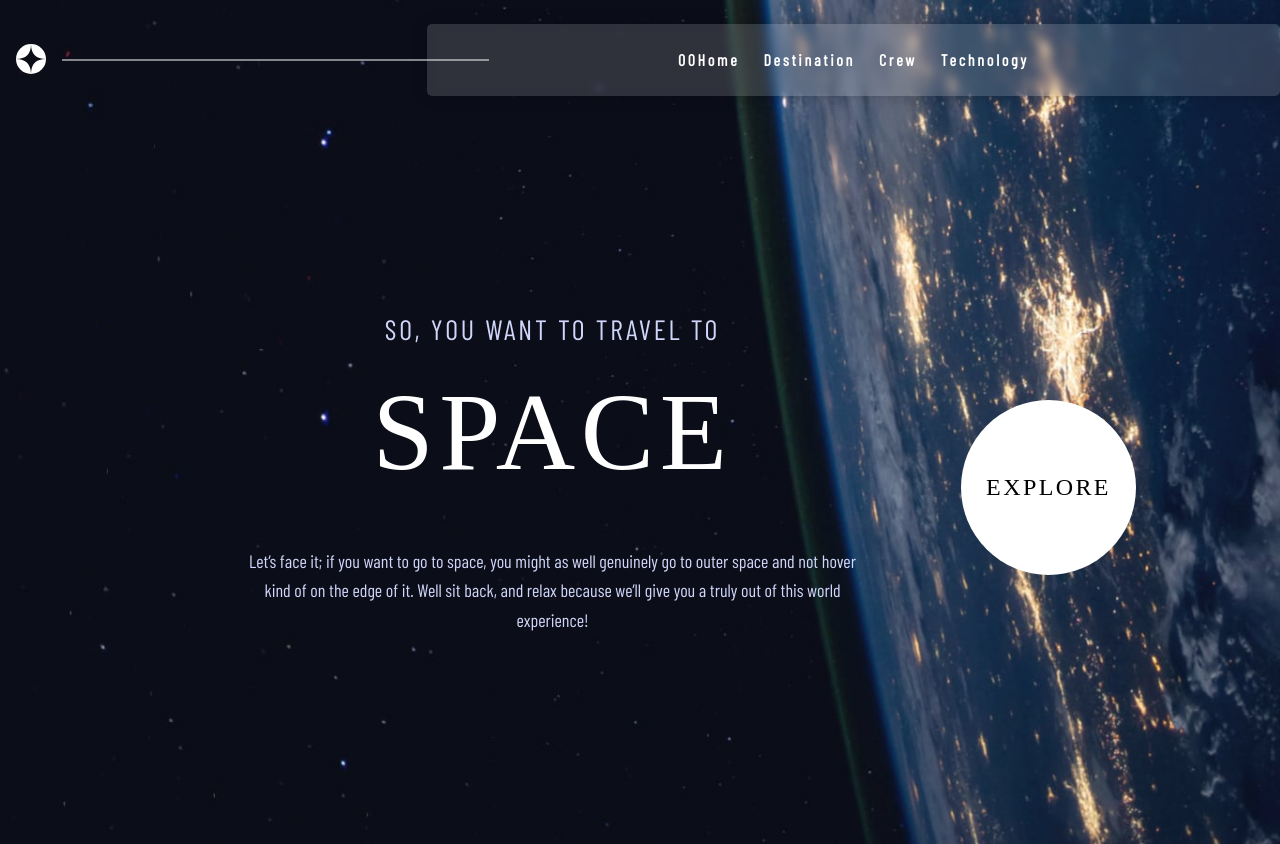
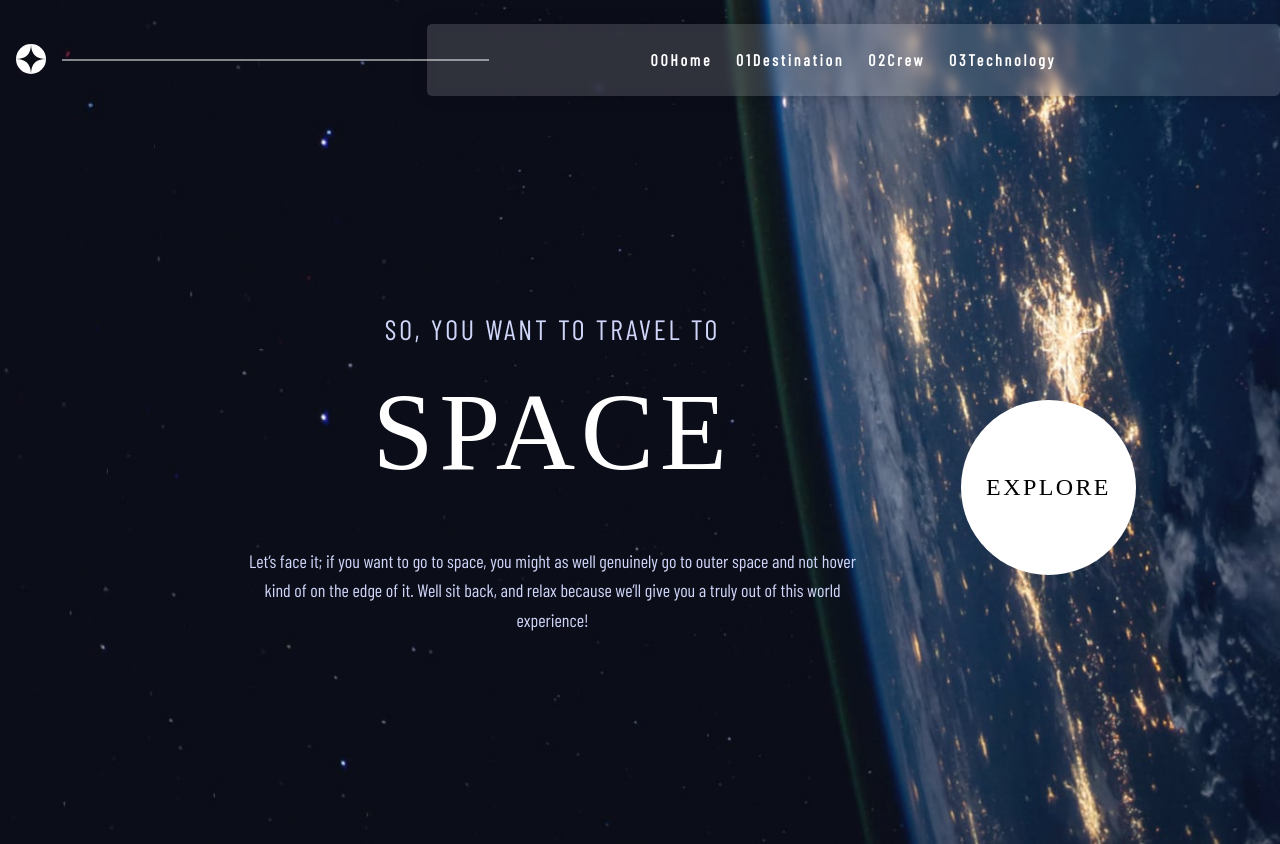
Before and after one commit to AubreyHBarnes/Space-Tourism-FEM, a Next.js app: page / in a window 1280 px wide. Built offline with nearby package versions, Linux system fonts and the light colour scheme; a web font is replaced by a local one.

Commit message:
update navbar component

```diff
--- a/components/Navbar.js
+++ b/components/Navbar.js
@@ -49,17 +49,17 @@ export const Navbar = () => {
                     </Link>
                     <Link href='/destination'>
                     <a className='indent-10 tablet:indent-0 desktop:inline-flex desktop:w-auto w-full px-3 py-6 rounded text-white font-bold items-center justify-center hover:bg-green-600 hover:text-white'>
-                        <b className="tablet:hidden">01</b> Destination
+                        <b className="tablet:hidden desktop:inline">01</b> Destination
                     </a>
                     </Link>
                     <Link href='/crew'>
                     <a className='indent-10 tablet:indent-0 desktop:inline-flex desktop:w-auto w-full px-3 py-6 rounded text-white font-bold items-center justify-center hover:bg-green-600 hover:text-white'>
-                    <b className="tablet:hidden">02</b> Crew
+                    <b className="tablet:hidden desktop:inline">02</b> Crew
                     </a>
                     </Link>
                     <Link href='/'>
                     <a className='indent-10 tablet:indent-0 desktop:inline-flex desktop:w-auto w-full px-3 py-6 rounded text-white font-bold items-center justify-center hover:bg-green-600 hover:text-white'>
-                    <b className="tablet:hidden">03</b> Technology
+                    <b className="tablet:hidden desktop:inline">03</b> Technology
                     </a>
                     </Link>
                 </div>
```
